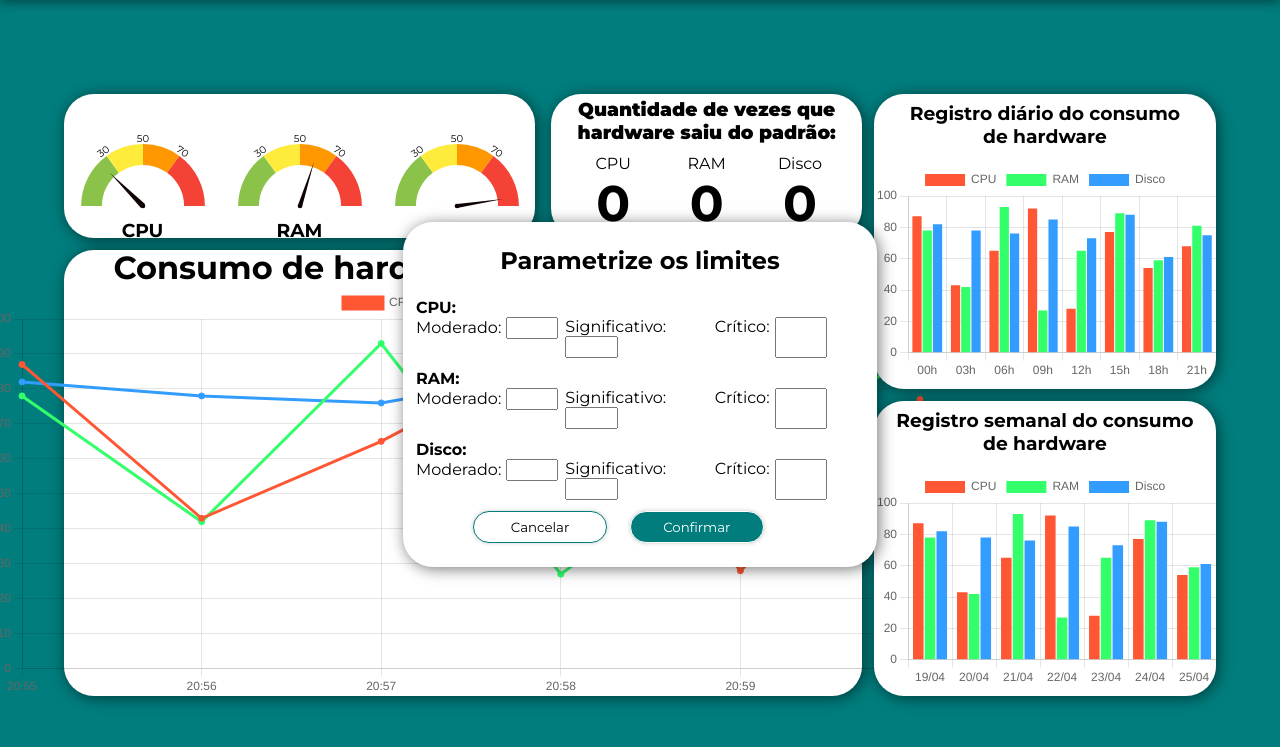
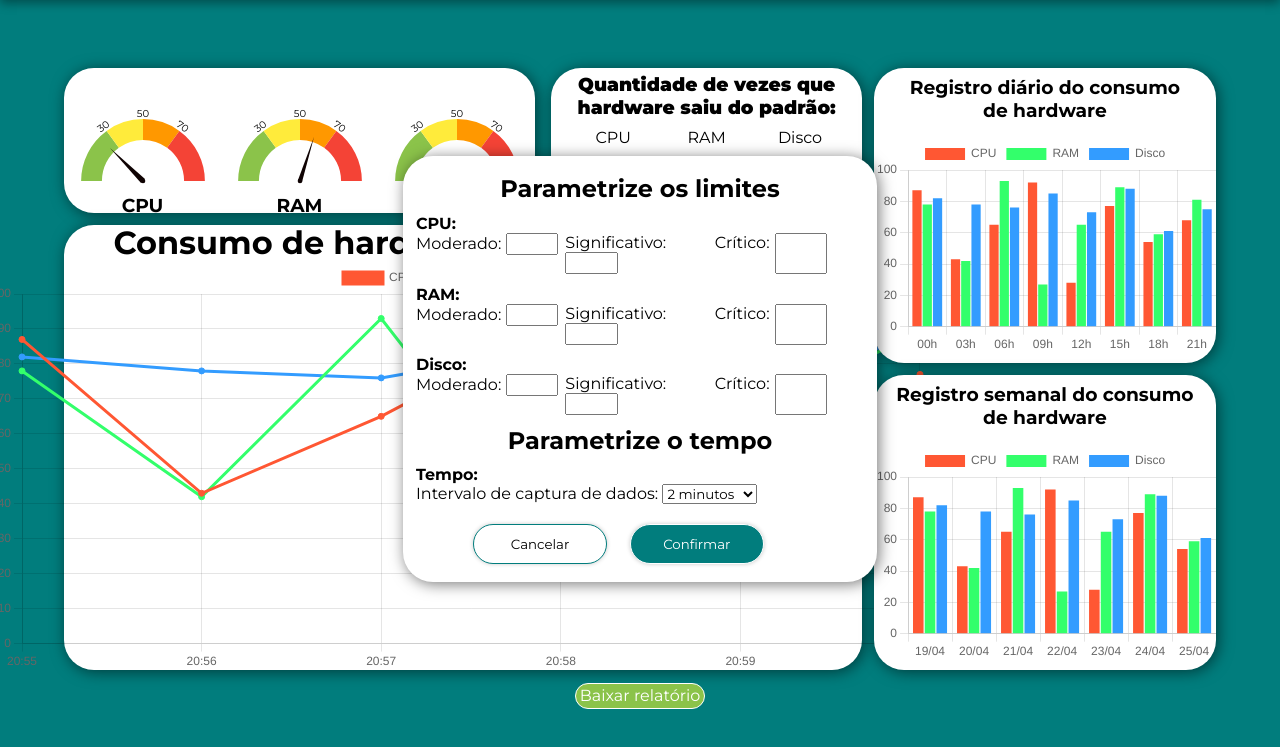
Before and after one commit to MedServer-Sentinel/Frontend-JS, a website: page site/public/dashboard_hospitais.html in a window 1280 px wide. Both pictures are taken after a click on the link "Parametrizar". Shown: the part 91-838 px from the top of the page. Drawn offline with nearby package versions, Linux system fonts and the light colour scheme.

Commit message:
adicionando parametrizacao de tempo

```diff
--- a/site/public/assets/css/dashboard.css
+++ b/site/public/assets/css/dashboard.css
@@ -131,7 +131,7 @@ input[type="number"] {
 
 .parametrizacao {
     width: 35%;
-    height: 40%;
+    height: 50%;
     background-color: #fff;
     padding: 1%;
     position: absolute;
@@ -150,8 +150,27 @@ input[type="number"] {
     height: 15%;
     display: flex;
     flex-direction: column;
+    /* justify-content: space-evenly; */
+    /* align-items: center; */
+}
+
+.container-alerta-tempo {
+    /* background-color: royalblue; */
+    width: 100%;
+    /* height: 15%; */
+    display: flex;
+    flex-direction: column;
+    margin-bottom: 2%;
+}
+
+.container-alerta-tempo .alerta {
+    /* background-color: red; */
+    display: flex;
     justify-content: space-between;
-    /* align-items: center; */
+}
+
+.container-alerta-tempo .alerta input{
+    width: 35%;
 }
 
 .alerta {
@@ -261,3 +280,22 @@ input[type="number"] {
 .caixa-input-critico span{
     margin-right: 5px;
 }
+
+.baixar-relatorio{
+    width: 10%;
+    height: 3%;
+    display: flex;
+    justify-content: center;
+    align-items: center;
+    background-color: #8BC34A;
+    pointer-events: stroke;
+    margin: 1%;
+    border: 1px solid #fff;
+    border-radius: 30px;
+    cursor: pointer;
+}
+
+.baixar-relatorio a{
+    text-decoration: none;
+    color: white;
+}
--- a/site/public/dashboard_hospitais.html
+++ b/site/public/dashboard_hospitais.html
@@ -33,9 +33,8 @@
                                 Funcionário</a></li>
                         <li class="nav-item"><a href="cadastro_maquina.html" class="nav-link">Cadastrar Máquina</a></li>
                         <li class="nav-item"><a href="configuracao_user.html" class="nav-link">Configurações</a></li>
-                        <li class="nav-item"><a href="#" onclick="mostraParametrizacao()" class="nav-link">
-                                Parametrizar</a>
-                        </li>
+                        <li class="nav-item"><a href="#" onclick="mostraParametrizacao()"
+                                class="nav-link">Parametrizar</a></li>
                     </ul>
                 </div>
                 <div id="div_loginButton" class="login-button">
@@ -171,6 +170,23 @@
                             </div>
                         </div>
                     </div>
+                    <h2>Parametrize o tempo</h2>
+                    <div class="container-alerta-tempo">
+                        <h4>Tempo:</h4>
+                        <div class="alerta">
+                            <div class="caixa-input-alerta">
+                                <span>Intervalo de captura de dados:</span>
+                                <select>
+                                    <option value="2" selected>2 minutos</option>
+                                    <option value="4">4 minutos</option>
+                                    <option value="6">6 minutos</option>
+                                    <option value="8">8 minutos</option>
+                                    <option value="10">10 minutos</option>
+                                </select>
+                            </div>
+                        </div>
+                    </div>
+
                     <div class="btn-parametrizacao">
                         <button class="btn-cancelar"
                             onclick="mostraParametrizacao(),atualizarParametro()">Cancelar</button>
@@ -189,6 +205,9 @@
 
                 </div>
 
+            </div>
+            <div class="baixar-relatorio">
+                <a href="">Baixar relatório</a>
             </div>
         </div>
     </div>
```
